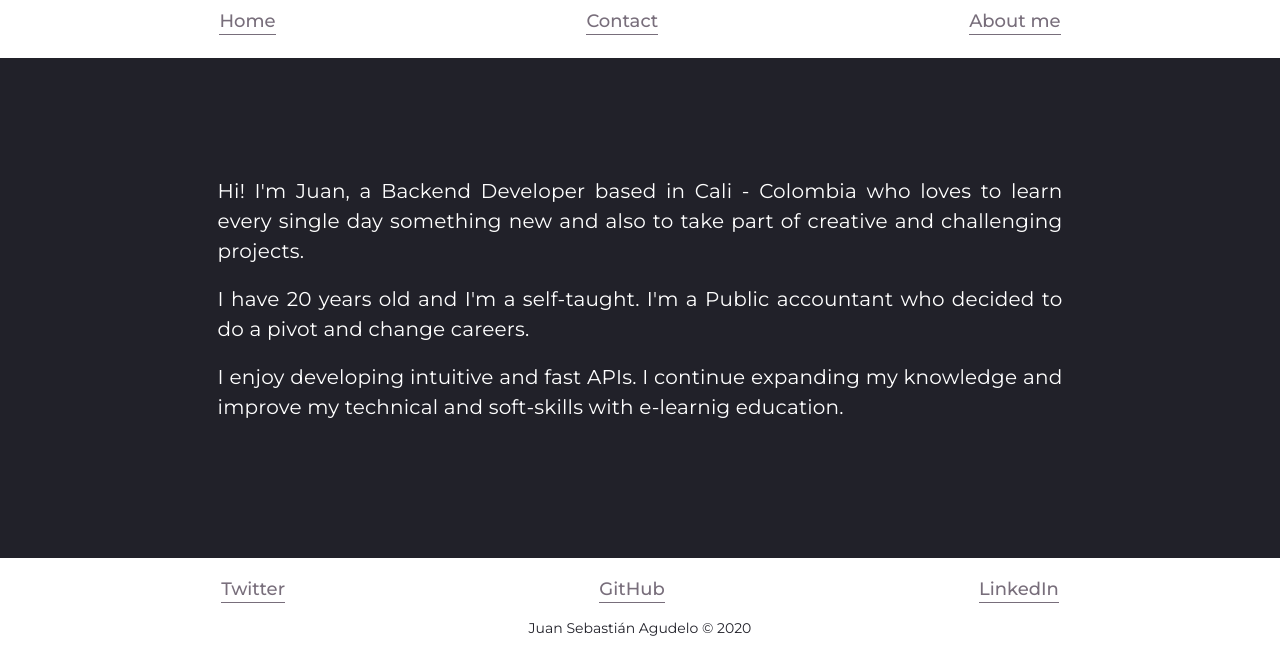
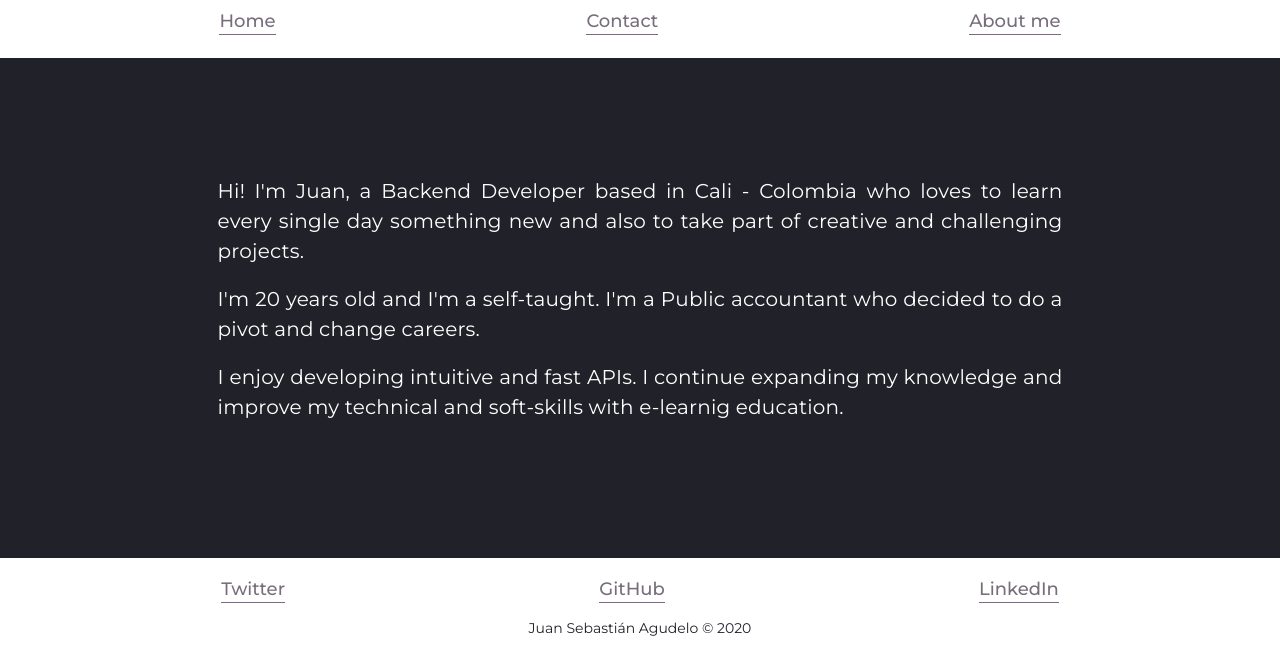
Before and after one commit to juansacdev/personal-web, a plain HTML site: page about-me.html in a window 1280 px wide. Shown: the part 142-800 px from the top of the page. Drawn offline with Linux system fonts and the light colour scheme.

Commit message:
Update about-me.html

```diff
--- a/about-me.html
+++ b/about-me.html
@@ -30,7 +30,7 @@
         <main class="about-site-main container">
             <section class="about-section container">
                 <p>Hi! I'm Juan, a Backend Developer based in Cali - Colombia who loves to learn every single day something new and also to take part of creative and challenging projects.</p>
-                <p>I have 20 years old and I'm a self-taught. I'm a Public accountant who decided to do a pivot and change careers.</p>
+                <p>I'm 20 years old and I'm a self-taught. I'm a Public accountant who decided to do a pivot and change careers.</p>
                 <p>I enjoy developing intuitive and fast APIs. I continue expanding my knowledge and improve my technical and soft-skills with e-learnig education.</p>
             </section>
         </main>
```
